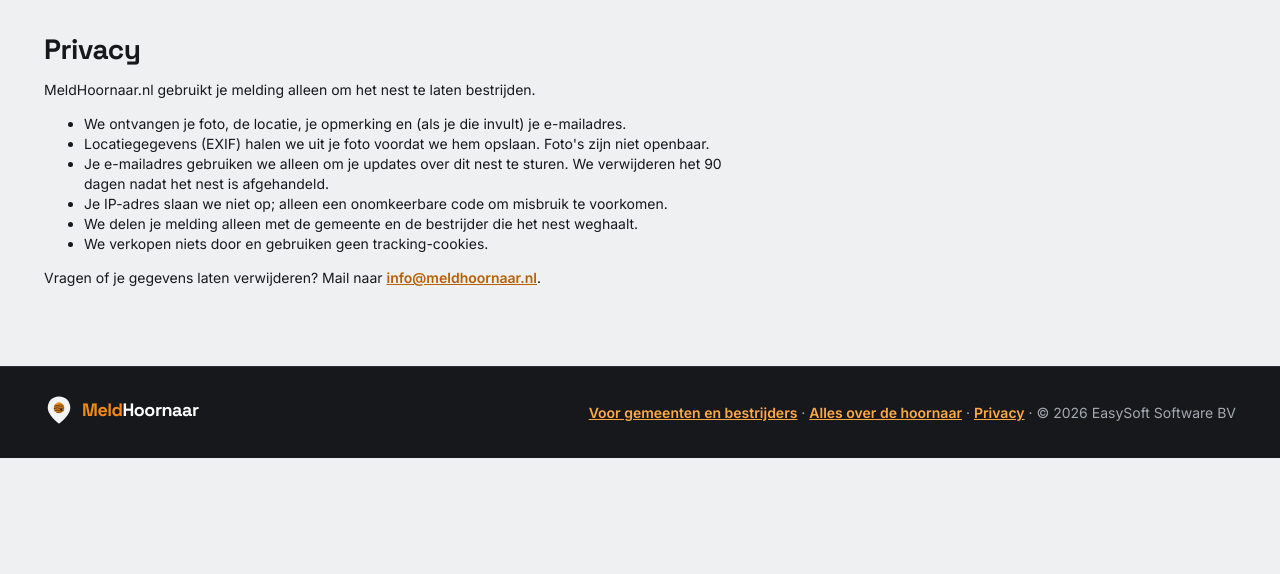
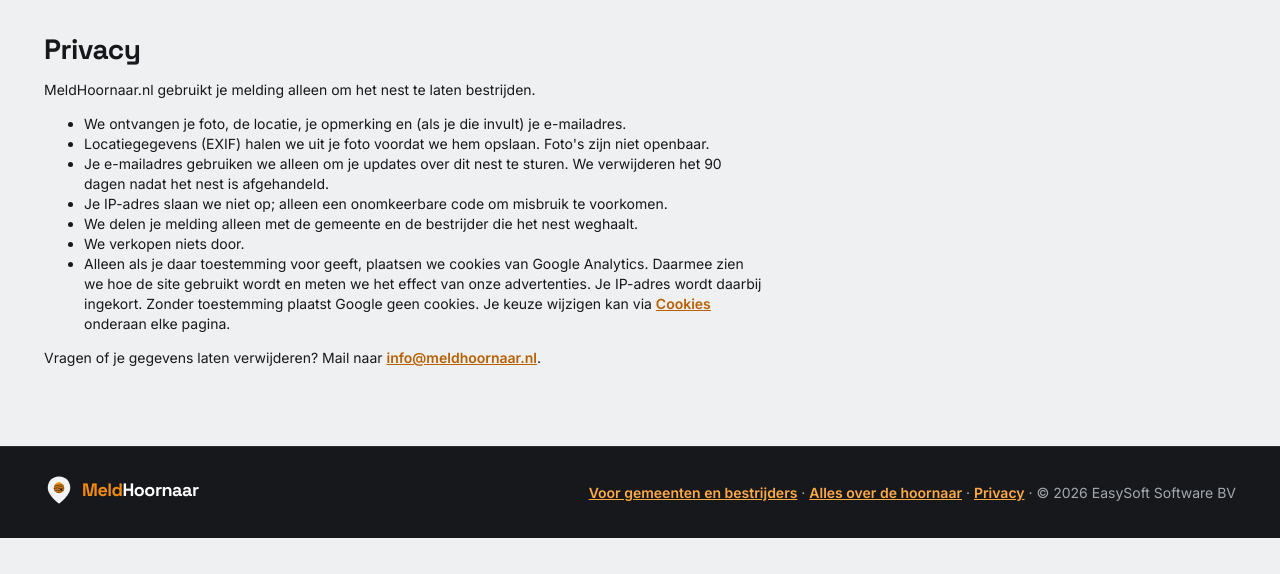
Before and after one commit to teusoftsite/hornaar, a Laravel app: page /privacy in a window 1280 px wide. Shown: the part 64-638 px from the top of the page. Run offline with Laravel 12, Linux system fonts and the light colour scheme; parts of the project's set-up code (start-up, migrations or seed data) failed here and were passed over.

Commit message:
Google Analytics 4 met cookiebanner (Consent Mode v2) en conversie 'melding_verstuurd'
Alleen op publieke pagina's; meet-ID via GA_MEASUREMENT_ID in .env.

Co-Authored-By: Claude Opus 5.5 <noreply@anthropic.com>
Claude-Session: https://claude.ai/code/session_01MpDGRGrearn6M9MQzHcJ9g

```diff
--- a/app/Http/Controllers/ReportController.php
+++ b/app/Http/Controllers/ReportController.php
@@ -39,7 +39,7 @@ class ReportController extends Controller
         }
 
         $report = $service->create($data, $request->file('photo'), $request->ip());
-        $url = route('melding.status', $report->token);
+        $url = route('melding.status', ['token' => $report->token, 'nieuw' => 1]);
 
         return $request->expectsJson()
             ? response()->json(['id' => $report->nest_id, 'status_url' => $url, 'gemeente' => $report->nest->gemeente?->name], 201)
--- a/config/meldhoornaar.php
+++ b/config/meldhoornaar.php
@@ -3,6 +3,9 @@
 return [
     // Contactformulier /zakelijk en systeemmeldingen.
     'contact_to' => env('MELDHOORNAAR_CONTACT_TO', 'info@meldhoornaar.nl'),
+    // Google Analytics 4 meet-ID (G-...). Leeg = geen analytics, geen cookiebanner.
+    'ga_id' => env('GA_MEASUREMENT_ID'),
+
     // Dagen na afhandeling waarna e-mailadressen van melders worden gewist (AVG).
     'purge_reporter_email_days' => 90,
 ];
--- a/resources/views/layouts/base.blade.php
+++ b/resources/views/layouts/base.blade.php
@@ -13,6 +13,7 @@
 <link rel="stylesheet" href="https://fonts.googleapis.com/css2?family=Space+Grotesk:wght@500;700&family=Inter:wght@400;500;600;700&display=swap">
 <link rel="stylesheet" href="/css/app.css?v=2">
 @stack('head')
+@include('partials.analytics')
 </head>
 <body>
 @yield('body')
--- /dev/null
+++ b/resources/views/partials/analytics.blade.php
@@ -0,0 +1,43 @@
+@php($gaId = config('meldhoornaar.ga_id'))
+@if($gaId && ! request()->routeIs('gemeente.*', 'bestrijder.*', 'beheer.*', 'login', 'password.*', 'two-factor.*', 'tweestaps'))
+{{-- Google Analytics 4 met Consent Mode v2: niets wordt opgeslagen tot de bezoeker akkoord geeft. --}}
+<script>
+window.dataLayer = window.dataLayer || [];
+function gtag(){dataLayer.push(arguments);}
+var mhConsent = null; try { mhConsent = localStorage.getItem('mh_consent'); } catch (e) {}
+gtag('consent', 'default', {ad_storage: 'denied', ad_user_data: 'denied', ad_personalization: 'denied', analytics_storage: 'denied', wait_for_update: 500});
+if (mhConsent === 'ja') gtag('consent', 'update', {ad_storage: 'granted', ad_user_data: 'granted', ad_personalization: 'granted', analytics_storage: 'granted'});
+gtag('js', new Date());
+gtag('config', '{{ $gaId }}', {anonymize_ip: true});
+window.mhEvent = function (name, params) { gtag('event', name, params || {}); };
+</script>
+<script async src="https://www.googletagmanager.com/gtag/js?id={{ $gaId }}"></script>
+<div id="mh-consent" role="dialog" aria-label="Cookies" hidden
+  style="position:fixed;left:16px;right:16px;bottom:16px;max-width:560px;margin:0 auto;background:#17181B;color:#F2F3F5;border-radius:12px;padding:20px;box-shadow:0 18px 40px rgba(0,0,0,.28);z-index:1000;font:400 14px/20px Inter,sans-serif">
+  <strong style="font-family:'Space Grotesk',Inter,sans-serif;font-size:16px">Mogen we meten?</strong>
+  <p style="margin:6px 0 14px;color:#C9CDD2">We gebruiken cookies van Google Analytics om te zien hoe de site gebruikt wordt en om onze advertenties te verbeteren. Melden werkt ook zonder. <a href="{{ route('privacy') }}" style="color:#FFAA45">Meer weten</a></p>
+  <div style="display:flex;gap:8px;flex-wrap:wrap">
+    <button type="button" data-mh-consent="ja" style="background:#F38B12;color:#17181B;border:0;border-radius:8px;padding:10px 16px;font:600 14px Inter,sans-serif;cursor:pointer">Akkoord</button>
+    <button type="button" data-mh-consent="nee" style="background:transparent;color:#F2F3F5;border:1px solid #3A3F45;border-radius:8px;padding:10px 16px;font:600 14px Inter,sans-serif;cursor:pointer">Alleen noodzakelijk</button>
+  </div>
+</div>
+<script>
+(function () {
+  var box = document.getElementById('mh-consent');
+  if (mhConsent !== 'ja' && mhConsent !== 'nee') box.hidden = false;
+  box.addEventListener('click', function (e) {
+    var v = e.target.getAttribute('data-mh-consent'); if (!v) return;
+    try { localStorage.setItem('mh_consent', v); } catch (err) {}
+    var g = v === 'ja' ? 'granted' : 'denied';
+    gtag('consent', 'update', {ad_storage: g, ad_user_data: g, ad_personalization: g, analytics_storage: g});
+    box.hidden = true;
+  });
+  document.addEventListener('click', function (e) {
+    var a = e.target.closest && e.target.closest('a[href^="mailto:"], a[href^="tel:"]');
+    if (a) mhEvent(a.href.indexOf('mailto:') === 0 ? 'contact_mail' : 'contact_bellen', {pagina: location.pathname});
+    var w = e.target.closest && e.target.closest('[data-mh-cookies]');
+    if (w) { e.preventDefault(); box.hidden = false; }
+  });
+})();
+</script>
+@endif
--- a/resources/views/partials/footer.blade.php
+++ b/resources/views/partials/footer.blade.php
@@ -1,4 +1,4 @@
 <footer class="foot"><div class="wrap">
   <a href="{{ route('home') }}" style="text-decoration:none">@include('partials.logo', ['dark' => true, 'h' => 30, 'id' => 'ftr'])</a>
-  <span><a href="{{ route('zakelijk') }}">Voor gemeenten en bestrijders</a> · <a href="{{ route('info') }}">Alles over de hoornaar</a> · <a href="{{ route('privacy') }}">Privacy</a> · © {{ date('Y') }} EasySoft Software BV</span>
+  <span><a href="{{ route('zakelijk') }}">Voor gemeenten en bestrijders</a> · <a href="{{ route('info') }}">Alles over de hoornaar</a> · <a href="{{ route('privacy') }}">Privacy</a>@if(config('meldhoornaar.ga_id')) · <a href="#" data-mh-cookies>Cookies</a>@endif · © {{ date('Y') }} EasySoft Software BV</span>
 </div></footer>
--- a/resources/views/public/privacy.blade.php
+++ b/resources/views/public/privacy.blade.php
@@ -9,7 +9,8 @@
   <li>Je e-mailadres gebruiken we alleen om je updates over dit nest te sturen. We verwijderen het 90 dagen nadat het nest is afgehandeld.</li>
   <li>Je IP-adres slaan we niet op; alleen een onomkeerbare code om misbruik te voorkomen.</li>
   <li>We delen je melding alleen met de gemeente en de bestrijder die het nest weghaalt.</li>
-  <li>We verkopen niets door en gebruiken geen tracking-cookies.</li>
+  <li>We verkopen niets door.</li>
+  <li>Alleen als je daar toestemming voor geeft, plaatsen we cookies van Google Analytics. Daarmee zien we hoe de site gebruikt wordt en meten we het effect van onze advertenties. Je IP-adres wordt daarbij ingekort. Zonder toestemming plaatst Google geen cookies. Je keuze wijzigen kan via <a href="#" data-mh-cookies>Cookies</a> onderaan elke pagina.</li>
 </ul>
 <p>Vragen of je gegevens laten verwijderen? Mail naar <a href="mailto:info@meldhoornaar.nl">info@meldhoornaar.nl</a>.</p>
 </div>
--- a/resources/views/public/status.blade.php
+++ b/resources/views/public/status.blade.php
@@ -29,3 +29,8 @@
   </div>
 </div>
 @endsection
+@if(request()->boolean('nieuw'))
+@push('scripts')
+<script>if (window.mhEvent) mhEvent('melding_verstuurd', {gemeente: @json($nest->gemeente?->name ?? 'onbekend')}); if (history.replaceState) history.replaceState(null, '', location.pathname);</script>
+@endpush
+@endif
```
Also changed, not shown: tests/Feature/AnalyticsTest.php (added, +22 -0 lines), 1 other file.
